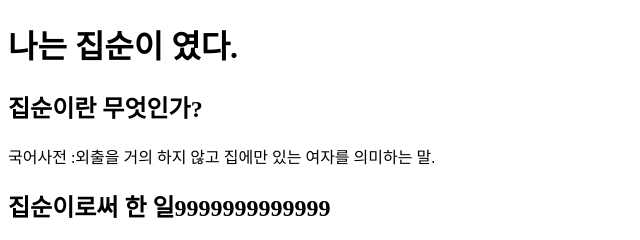
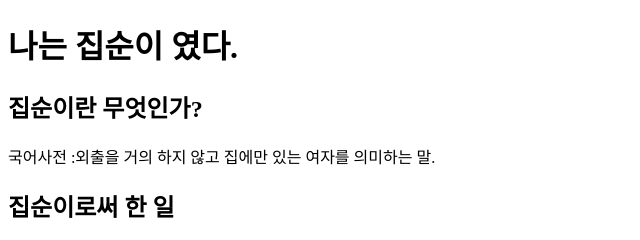
Before and after one commit to wonhyejung/my-first-project, a plain HTML site: page index.html in a window 1280 px wide. Shown: the top 240 px of the page, without its empty margins (0-640 px from the left). Drawn offline with Linux system fonts and the light colour scheme.

Commit message:
Update index.html

```diff
--- a/index.html
+++ b/index.html
@@ -5,6 +5,6 @@
 
 <h2>집순이란 무엇인가?</h2>
 <p>국어사전 :외출을 거의 하지 않고 집에만 있는 여자를 의미하는 말.</p>
-<h2>집순이로써 한 일9999999999999 </h2>
+<h2>집순이로써 한 일</h2>
 
 <img src="C:\Users\user\Desktop\웹/home.jpg">
```
